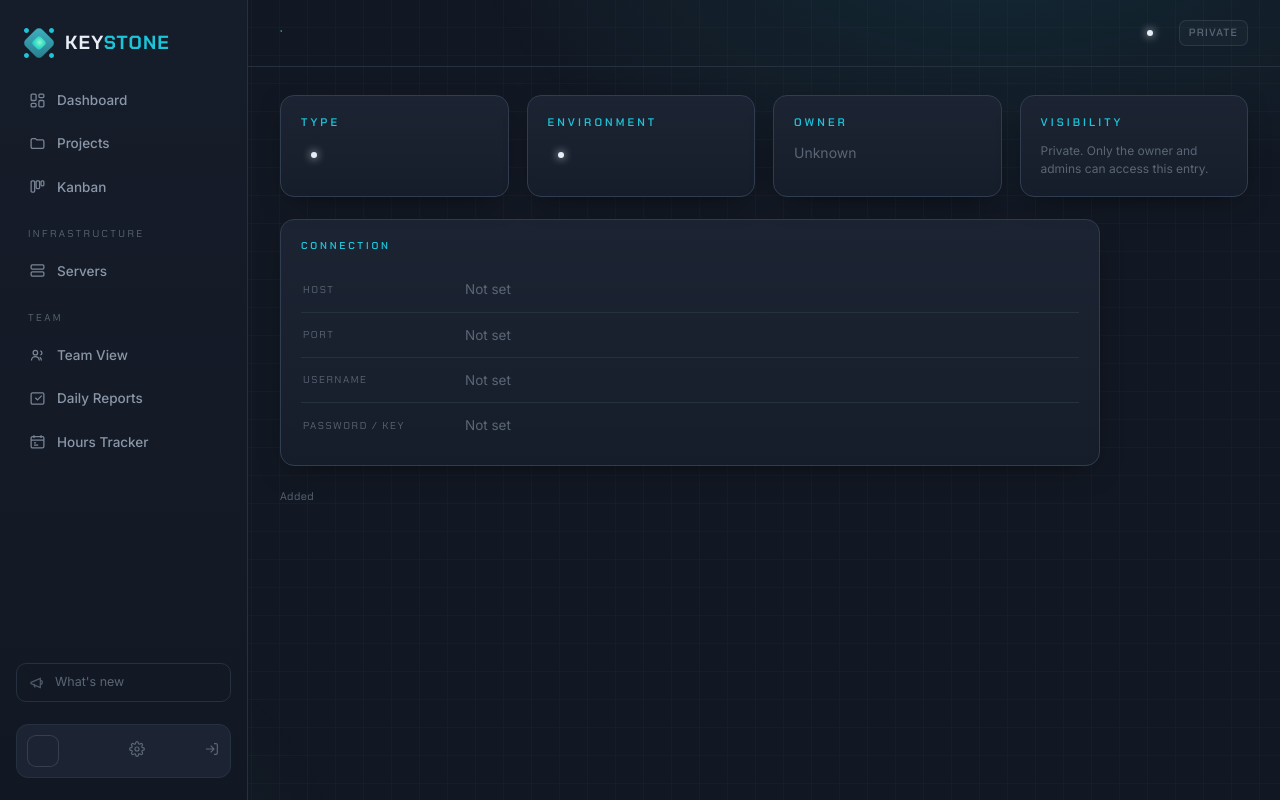
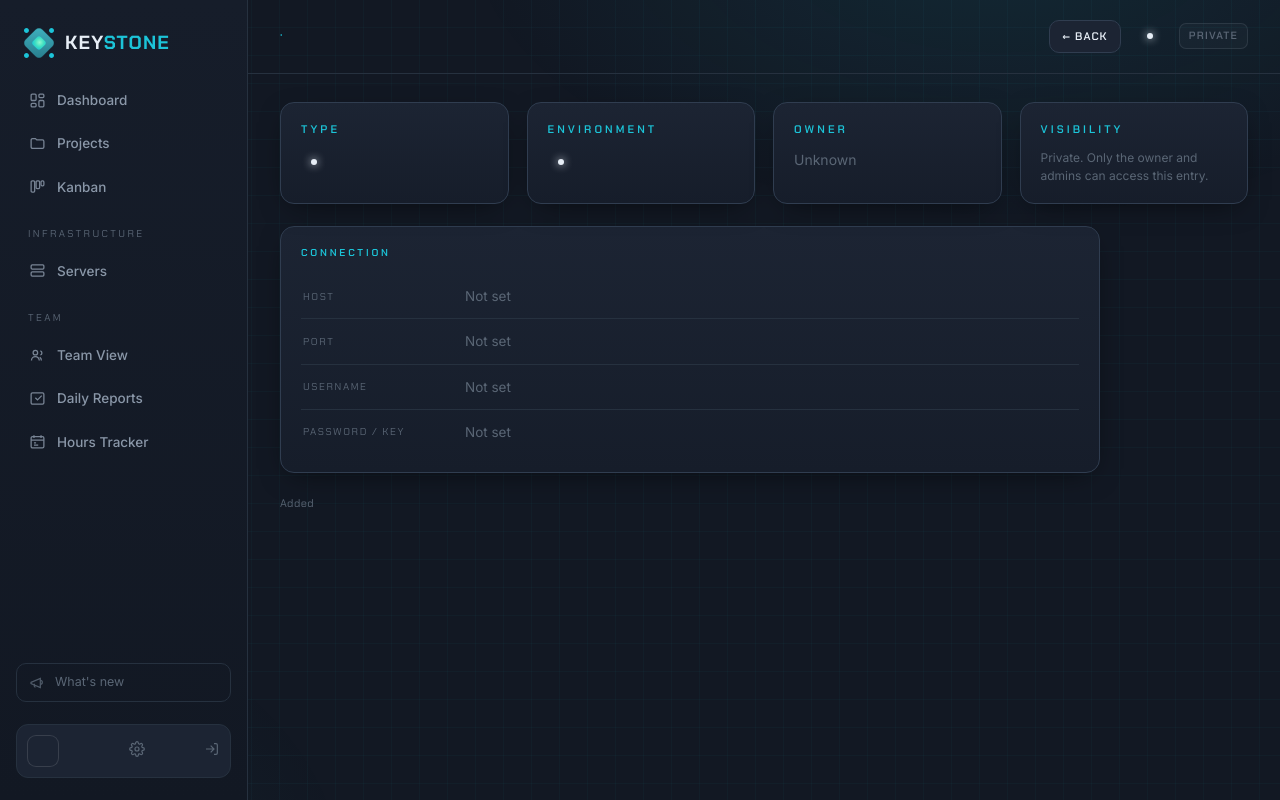
Before and after one commit to Henricus-dw/KeystoneManagement, a FastAPI app: template templates/server_detail.html in a window 1280 px wide. Run offline with FastAPI, Linux system fonts and the light colour scheme; the template is opened without the code that fills it, so the values that code supplies are empty; some libraries are stand-ins or nearby versions.

Commit message:
server page back button

```diff
--- a/templates/server_detail.html
+++ b/templates/server_detail.html
@@ -5,6 +5,7 @@
 {% block heading %}{{ server.name }}{% endblock %}
 
 {% block topbar_actions %}
+  <a class="btn sm" href="/servers">&larr; Back</a>
   {{ badge(server.environment) }}
   {% if server.shared %}<span class="badge s-on-track plain">Shared</span>{% else %}<span class="badge s-on-hold plain">Private</span>{% endif %}
   {% if can_share %}
```
